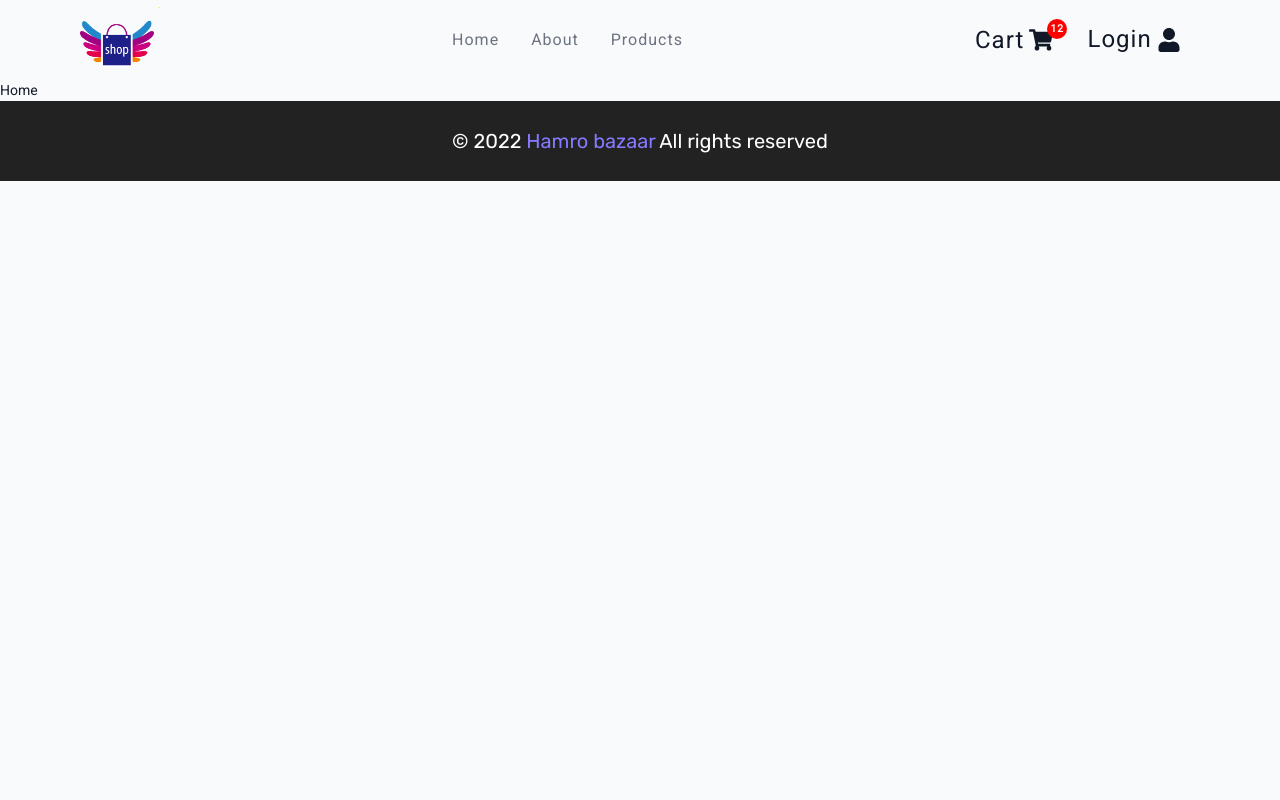
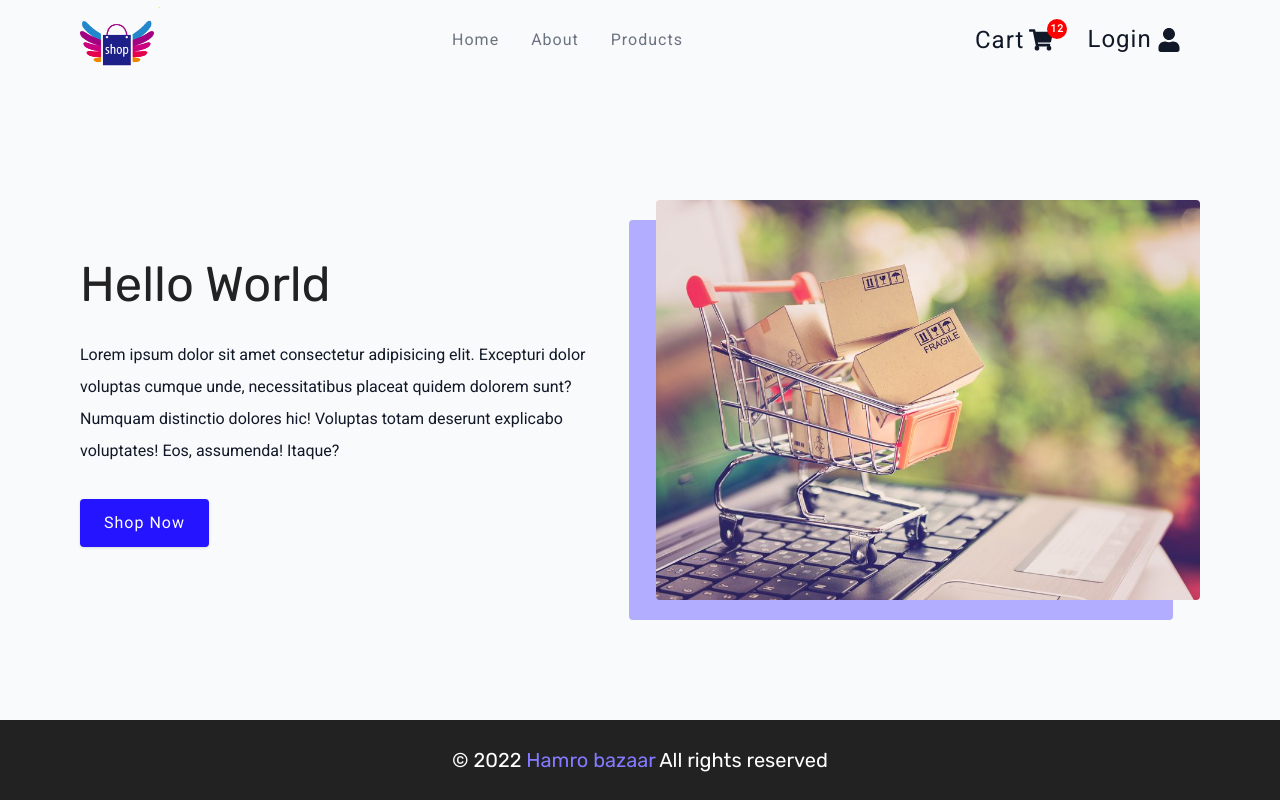
Before and after one commit to pastendi/MERN-ecom, a React (Create React App) app: page / in a window 1280 px wide. Built offline with nearby package versions, Linux system fonts and the light colour scheme.

Commit message:
welcome component of homepage

```diff
--- /dev/null
+++ b/src/components/homepage/Welcome.js
@@ -0,0 +1,28 @@
+import React from 'react'
+import { Link } from 'react-router-dom'
+import welcome from '../../assets/welcome.jfif'
+import { Wrapper } from '../../style/Welcome'
+
+const Welcome = () => {
+  return (
+    <Wrapper className='section-center'>
+      <article className='content'>
+        <h1>Hello world</h1>
+        <p>
+          Lorem ipsum dolor sit amet consectetur adipisicing elit. Excepturi
+          dolor voluptas cumque unde, necessitatibus placeat quidem dolorem
+          sunt? Numquam distinctio dolores hic! Voluptas totam deserunt
+          explicabo voluptates! Eos, assumenda! Itaque?
+        </p>
+        <Link to='/products' className='btn shop-now-btn'>
+          Shop now
+        </Link>
+      </article>
+      <article className='img-container'>
+        <img src={welcome} alt='welcoming pic' className='img welcome-img' />
+      </article>
+    </Wrapper>
+  )
+}
+
+export default Welcome
--- /dev/null
+++ b/src/components/homepage/index.js
@@ -0,0 +1,3 @@
+import Welcome from './Welcome'
+
+export { Welcome }
--- a/src/index.css
+++ b/src/index.css
@@ -233,7 +233,18 @@ ul {
   letter-spacing: var(--letterSpacing);
   text-transform: capitalize;
 }
+/* section */
+.section-center {
+  width: 90vw;
+  margin: 0 auto;
+  max-width: var(--max-width);
+}
 
+@media screen and (min-width: 992px) {
+  .section-center {
+    width: 95vw;
+  }
+}
 /* loading */
 .loading {
   width: 6rem;
--- a/src/pages/Home.js
+++ b/src/pages/Home.js
@@ -1,7 +1,12 @@
 import React from 'react'
+import { Welcome } from '../components/homepage'
 
 const Home = () => {
-  return <div>Home</div>
+  return (
+    <>
+      <Welcome />
+    </>
+  )
 }
 
 export default Home
--- /dev/null
+++ b/src/style/Welcome.js
@@ -0,0 +1,45 @@
+import styled from 'styled-components'
+
+export const Wrapper = styled.section`
+  min-height: calc(100vh - 10rem);
+  display: grid;
+  place-items: center;
+  .img-container {
+    display: none;
+  }
+  p {
+    line-height: 2;
+    max-width: 45em;
+    margin-bottom: 2rem;
+    color: var(--clr-grey-5);
+    font-size: 1rem;
+  }
+  @media (min-width: 992px) {
+    grid-template-columns: 1fr 1fr;
+    gap: 2rem;
+    .img-container {
+      display: block;
+      position: relative;
+    }
+    .shop-now-btn {
+      padding: 0.75rem 1.5rem;
+      font-size: 1rem;
+    }
+    .welcome-img {
+      height: 400px;
+      border-radius: var(--borderRadius);
+    }
+    .img-container::before {
+      content: '';
+      position: absolute;
+      width: 100%;
+      height: 100%;
+      background: var(--primary-200);
+      bottom: 0%;
+      left: -5%;
+      bottom: -5%;
+      z-index: -1;
+      border-radius: var(--borderRadius);
+    }
+  }
+`
```
Also changed, not shown: src/assets/welcome.jfif (added).
